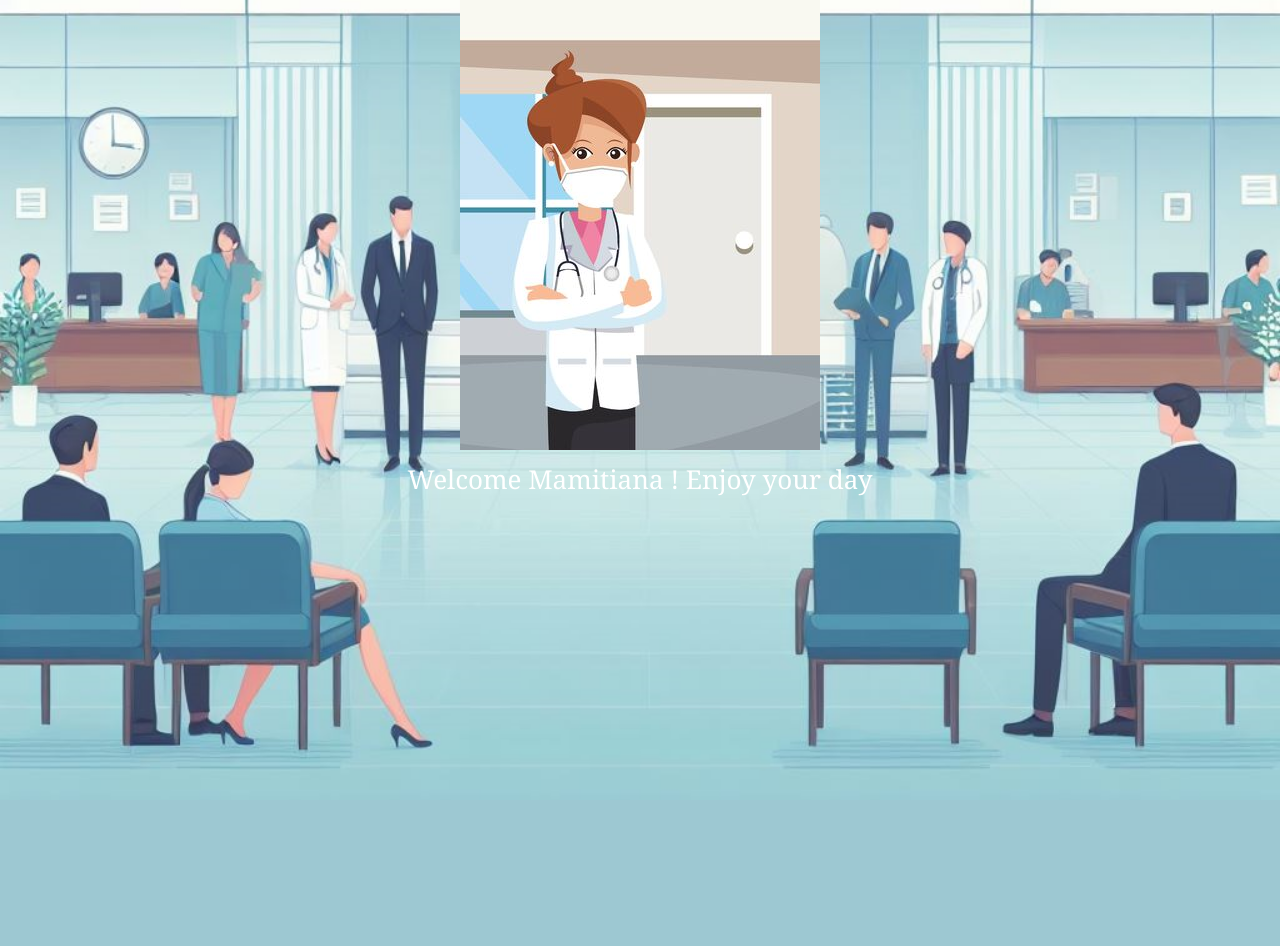
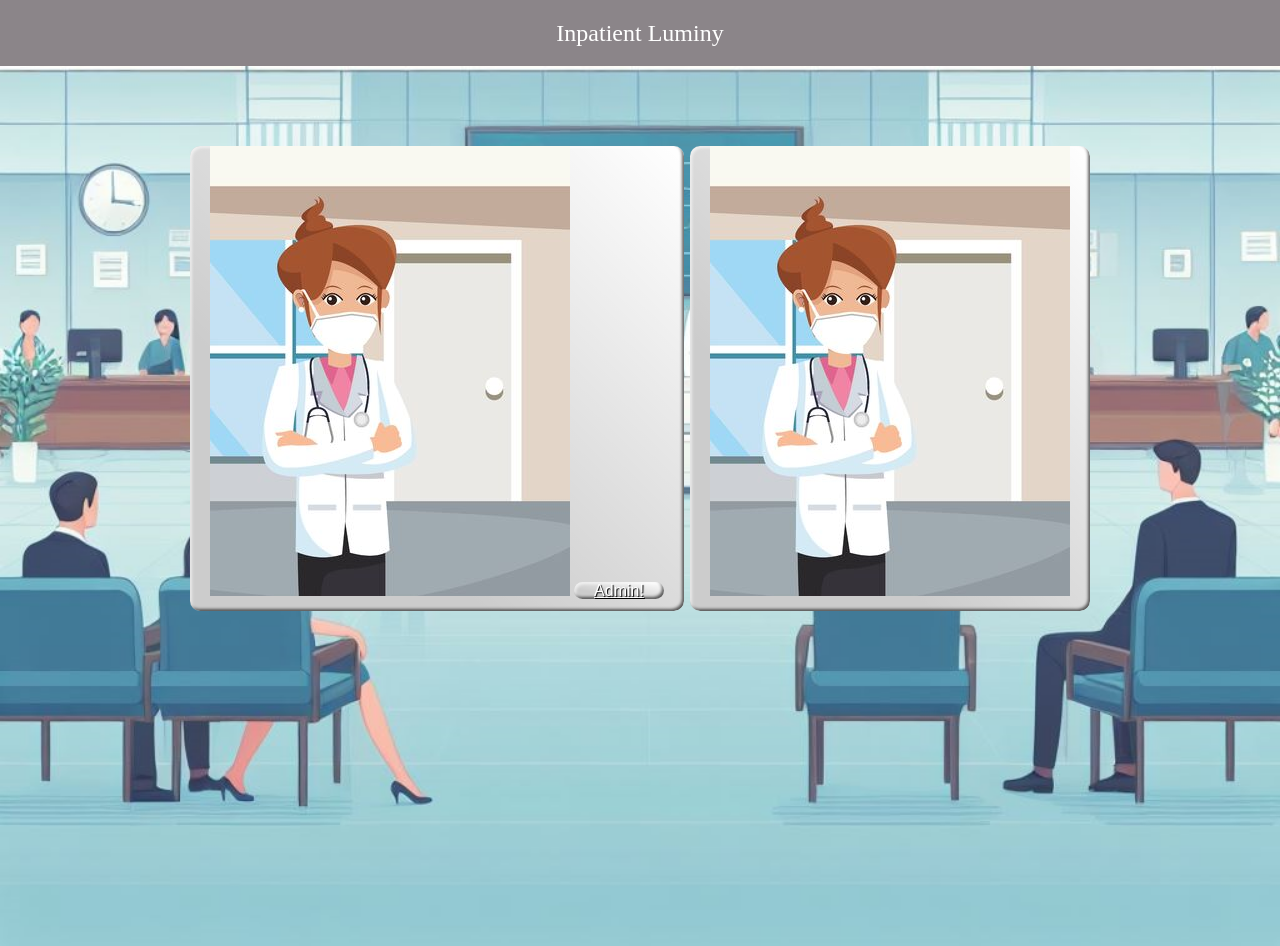
Before and after one commit to cornelia1504/Puget_Hospital_Management, a Django app: page / in a window 1280 px wide. Before the commit the page ends 769 px from the top, so only its background shows below. Run offline with Django 4.2, Linux system fonts and the light colour scheme.

Commit message:
bouton admin fonctionel mais à voir avec les images/boutons

```diff
--- a/inpatientsystem/urls.py
+++ b/inpatientsystem/urls.py
@@ -20,5 +20,5 @@ from inpatientsystemApp import views
 urlpatterns = [
     path('admin/', admin.site.urls),
     path('', views.homepage),
-
+    path('click_admin/', views.click_admin, name='click_admin'),
 ]
--- a/inpatientsystemApp/static/css/styles.css
+++ b/inpatientsystemApp/static/css/styles.css
@@ -1,10 +1,89 @@
+{% load static %}
 body {
-    color: #ffffff; /* Couleur du texte */
-    font-size: 26px; /* Taille de la police */
-    font-family: 'Georgia', serif; /* Police de caractères */
-    background-color: #c8a2c8; /* Couleur de fond */
-    text-align: center; /* Texte centré horizontalement */
-    line-height: 1.5; /* Hauteur de ligne pour un espacement agréable */
+    color: #ffffff;
+    font-size: 26px;
+    font-family: serif, "Harlow Solid Italic"; ]
+    background-color: #c8a2c7;
+    text-align: center;
+    line-height: 1.5;
     margin: 0; /* Supprimer les marges par défaut du corps */
     padding: 0; /* Supprimer le remplissage par défaut du corps */
 }
+
+.navbar {
+            background-color: #8B8589;  /* Couleur taupe */
+            padding: 15px;
+            text-align: center;
+            color: white;
+            font-size: 24px;
+        }
+
+.content {
+    background-size: cover;
+    background-position: center;
+    min-height: 100vh; /* Hauteur minimale de la section du contenu à 100% de la hauteur de la vue (viewport) */
+    padding-top: 80px; /* Ajustez cette valeur en fonction de la hauteur de votre barre de navigation */
+    color: white; /* Couleur du texte sur l'image de fond */
+}
+
+.admin_button {
+    border: 0;
+    line-height: 2.5;
+    padding: 0 20px;
+    font-size: 1rem;
+    text-align: center;
+    color: #ffffff;
+    text-shadow: 1px 1px 1px #000;
+    border-radius: 10px;
+    background-color: rgba(255, 255, 255, 1);
+    background-image: linear-gradient(
+        to top right,
+        rgba(0, 0, 0, 0.2),
+        rgba(0, 0, 0, 0.2) 30%,
+        rgba(0, 0, 0, 0)
+  );
+  box-shadow:
+    inset 2px 2px 3px rgba(255, 255, 255, 0.6),
+    inset -2px -2px 3px rgba(0, 0, 0, 0.6);
+}
+
+.admin_button:hover {
+  background-color: rgba(255, 255, 255, 1);
+}
+
+.admin_button:active {
+  box-shadow:
+    inset -2px -2px 3px rgba(0, 0, 255, 1),
+    inset 2px 2px 3px rgba(0, 0, 0, 0.6);
+}
+
+.doctor_button {
+    border: 0;
+    line-height: 2.5;
+    padding: 0 20px;
+    font-size: 1rem;
+    text-align: center;
+    color: #ffffff;
+    text-shadow: 1px 1px 1px #000;
+    border-radius: 10px;
+    background-color: rgba(255, 255, 255, 1);
+    background-image: linear-gradient(
+        to top right,
+        rgba(0, 0, 0, 0.2),
+        rgba(0, 0, 0, 0.2) 30%,
+        rgba(0, 0, 0, 0)
+  );
+  box-shadow:
+    inset 2px 2px 3px rgba(255, 255, 255, 0.6),
+    inset -2px -2px 3px rgba(0, 0, 0, 0.6);
+}
+
+.doctor_button:hover {
+  background-color: rgba(255, 255, 255, 1);
+}
+
+.doctor_button:active {
+  box-shadow:
+    inset -2px -2px 3px rgba(0, 0, 255, 1),
+    inset 2px 2px 3px rgba(0, 0, 0, 0.6);
+}
--- a/inpatientsystemApp/templates/homepage.html
+++ b/inpatientsystemApp/templates/homepage.html
@@ -1,25 +1,32 @@
 <!DOCTYPE html>
 <html lang="en">
+     {% load static %}
 <head>
     <meta charset="UTF-8">
     <title>Homepage</title>
-     {% load static %}
     <style>
         body {
             background-image: url("{% static 'media/images/2-1.jpeg' %}");
             background-size: cover;
-            background-position: center;
+            background-position: bottom;
             background-repeat: no-repeat;
         }
     </style>
 </head>
 <body>
-{% load static %}
 
 <link rel="stylesheet" type="text/css" href="{% static 'css/styles.css' %}">
-<div class="centered-content">
+<div class="navbar">
+        Inpatient Luminy
+    </div>
+
+<div class="content">
+    <button class="admin_button", value="click_admin">
         <img src="{% static 'media/images/doctor_image.jpg' %}" alt="doctor">
+        <a class="admin_button" href="{% url 'click_admin' %}" role="button">Admin!</a>    </button>
+    <button class="doctor_button">
+        <img src="{% static 'media/images/doctor_image.jpg' %}" alt="doctor">
+    </button>
     </div>
-Welcome {{name}} ! Enjoy your day
 </body>
 </html>
--- a/inpatientsystemApp/views.py
+++ b/inpatientsystemApp/views.py
@@ -5,3 +5,6 @@ from django.shortcuts import render
 
 def homepage(request,):
     return render(request, "homepage.html", {"name" : "Mamitiana"})
+
+def click_admin(request,):
+    return render(request, "adminclick.html", {"name" : "Mamitiana"})
```
Also changed, not shown: db.sqlite3.
